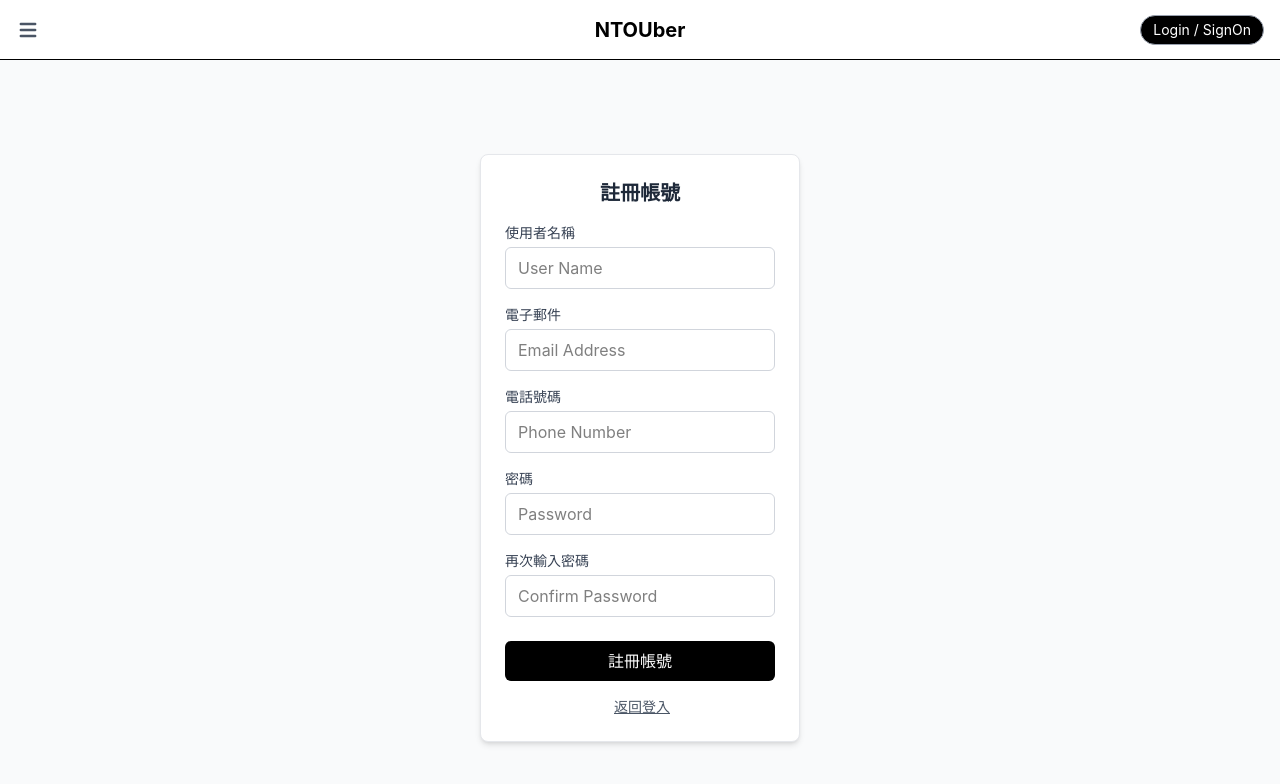
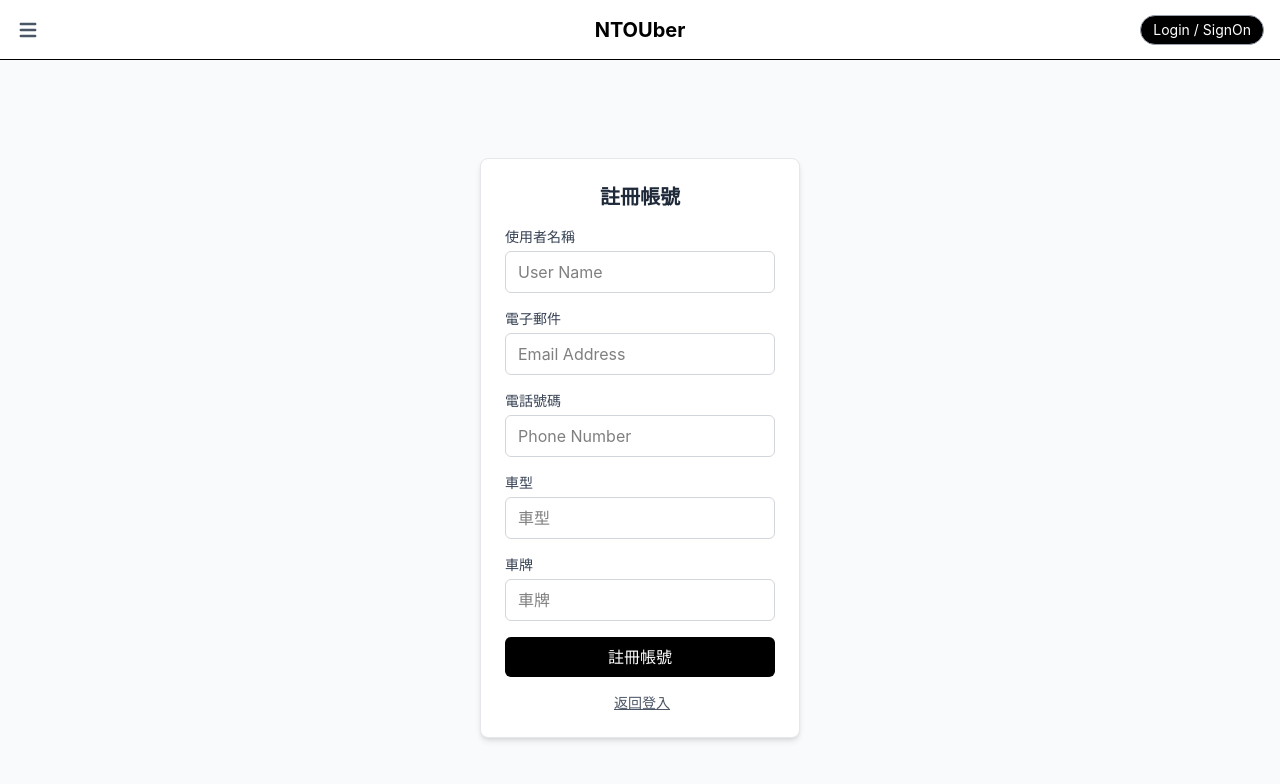
Before and after one commit to SE-develop-ntou-G9/Front-end, a React (Vite) app: page /Regist in a window 1280 px wide. Shown: the top 784 px of the page. Built offline with nearby package versions, Linux system fonts and the light colour scheme.

Commit message:
user 註冊的 local storage 好了

```diff
--- a/src/Pages/Functions/UploadPost.jsx
+++ b/src/Pages/Functions/UploadPost.jsx
@@ -33,7 +33,7 @@ function UploadPost() {
         // 從 localStorage 取得現有的資料陣列
         const existingPosts = JSON.parse(localStorage.getItem("posts")) || [];
 
-        // 將新的 post 加入陣列
+        // 將新的 post 加入陣列，並串聯address
         const updatedPosts = [...existingPosts,  { ...post, desAddress: fullAddress }];
 
         // 將更新後的陣列存回 localStorage
--- a/src/Pages/RegisterPage.jsx
+++ b/src/Pages/RegisterPage.jsx
@@ -1,8 +1,50 @@
-import React from "react";
+import React, { useState } from "react";
 import { useNavigate } from "react-router-dom";
+import UserClass from "../models/UserClass";
 
 function RegisterPage() {
     const navigate = useNavigate();
+    const [user, setUser] = useState(
+        new UserClass("", "", "", "", "", "")
+    );
+
+    const handleChange = (e) => {
+        const {name, value} = e.target;
+        setUser({
+        ...user,
+        [name]: value
+        })
+    };
+
+    const handleSubmit = (e) => {
+        e.preventDefault();
+
+        const normalized = new UserClass(
+            user.userName.trim(),
+            user.password,
+            user.phone,
+            user.carType.trim(),
+            user.licenseNum.trim().toUpperCase(),
+            user.email
+        )
+        const existingUsers = JSON.parse(localStorage.getItem("users")) || [];
+        const updatedUsers = [...existingUsers, normalized];
+        localStorage.setItem("users", JSON.stringify(updatedUsers));
+
+        alert(`註冊成功！
+                姓名：${normalized.userName}
+                Email：${normalized.email}
+                電話：${normalized.phone || "-"}
+                車型：${normalized.carType || "-"}
+                車牌：${normalized.licenseNum || "-"}`
+        );
+
+    // 清空表單
+    setUser(new UserClass("", "", "", "", "", ""));
+    // if(navigate) navigate("/login");
+  };
+
+
 
 
     return (
@@ -11,11 +53,14 @@ function RegisterPage() {
                 <h2 className="text-center text-xl font-bold text-gray-800 mb-4">
                     註冊帳號
                 </h2>
-
+                <form onSubmit={handleSubmit}>
                     <div className="mb-4">
                         <label className="block text-sm font-medium text-gray-700">使用者名稱</label>
                         <input
                             type="text"
+                            name="userName"
+                            value={user.userName}
+                            onChange={handleChange}
                             placeholder="User Name"
                             className="mt-1 w-full border border-gray-300 rounded-md px-3 py-2 focus:outline-none focus:ring-2 focus:ring-purple-500"
                         />
@@ -25,6 +70,9 @@ function RegisterPage() {
                         <label className="block text-sm font-medium text-gray-700">電子郵件</label>
                         <input
                             type="email"
+                            name="email"
+                            value={user.email}
+                            onChange={handleChange}
                             placeholder="Email Address"
                             className="mt-1 w-full border border-gray-300 rounded-md px-3 py-2 focus:outline-none focus:ring-2 focus:ring-purple-500"
                         />
@@ -37,36 +85,48 @@ function RegisterPage() {
                         </label>
                         <input
                             type="tel"
+                            name="phone"
+                            value={user.phone}
+                            onChange={handleChange}
                             placeholder="Phone Number"
                             className="mt-1 w-full border border-gray-300 rounded-md px-3 py-2 focus:outline-none focus:ring-2 focus:ring-purple-500"
                         />
                     </div>
 
+
                     <div className="mb-4">
-                    <label className="block text-sm font-medium text-gray-700">密碼</label>
+                        <label className="block text-sm font-medium text-gray-700">車型</label>
                         <input
-                        type="password"
-                        placeholder="Password"
+                            type="text"
+                            name="carType"
+                            value={user.carType}
+                            onChange={handleChange}
+                            placeholder="車型"
                             className="mt-1 w-full border border-gray-300 rounded-md px-3 py-2 focus:outline-none focus:ring-2 focus:ring-purple-500"
                         />
                     </div>
 
-                <div className="mb-6">
-                    <label className="block text-sm font-medium text-gray-700">再次輸入密碼</label>
+                    <div className="mb-4">
+                        <label className="block text-sm font-medium text-gray-700">車牌</label>
                         <input
-                        type="password"
-                        placeholder="Confirm Password"
+                            type="text"
+                            name="licenseNum"
+                            value={user.licenseNum}
+                            onChange={handleChange}
+                            placeholder="車牌"
                             className="mt-1 w-full border border-gray-300 rounded-md px-3 py-2 focus:outline-none focus:ring-2 focus:ring-purple-500"
                         />
                     </div>
 
 
                     <button
+                        type="submit"
                         className="w-full py-2 bg-black text-white rounded-md hover:bg-gray-800 transition"
                         >
                         註冊帳號
                     </button>
 
+                </form>
                 <div className="mt-4 text-center text-sm text-gray-600">
                     <button
                         onClick={() => navigate("/login")}
--- /dev/null
+++ b/src/models/UserClass.jsx
@@ -0,0 +1,10 @@
+export default class UserClass {
+  constructor(userName, password, phone, carType, licenseNum, email) {
+    this.userName = userName;            // 名字
+    this.password = password;    // 密碼
+    this.phone = phone;          // 電話
+    this.carType = carType;      // 車型
+    this.licenseNum = licenseNum;// 車牌
+    this.email = email;          // 電子郵件
+  }
+}
```
Lines whose indentation alone changed are shown as unchanged.
